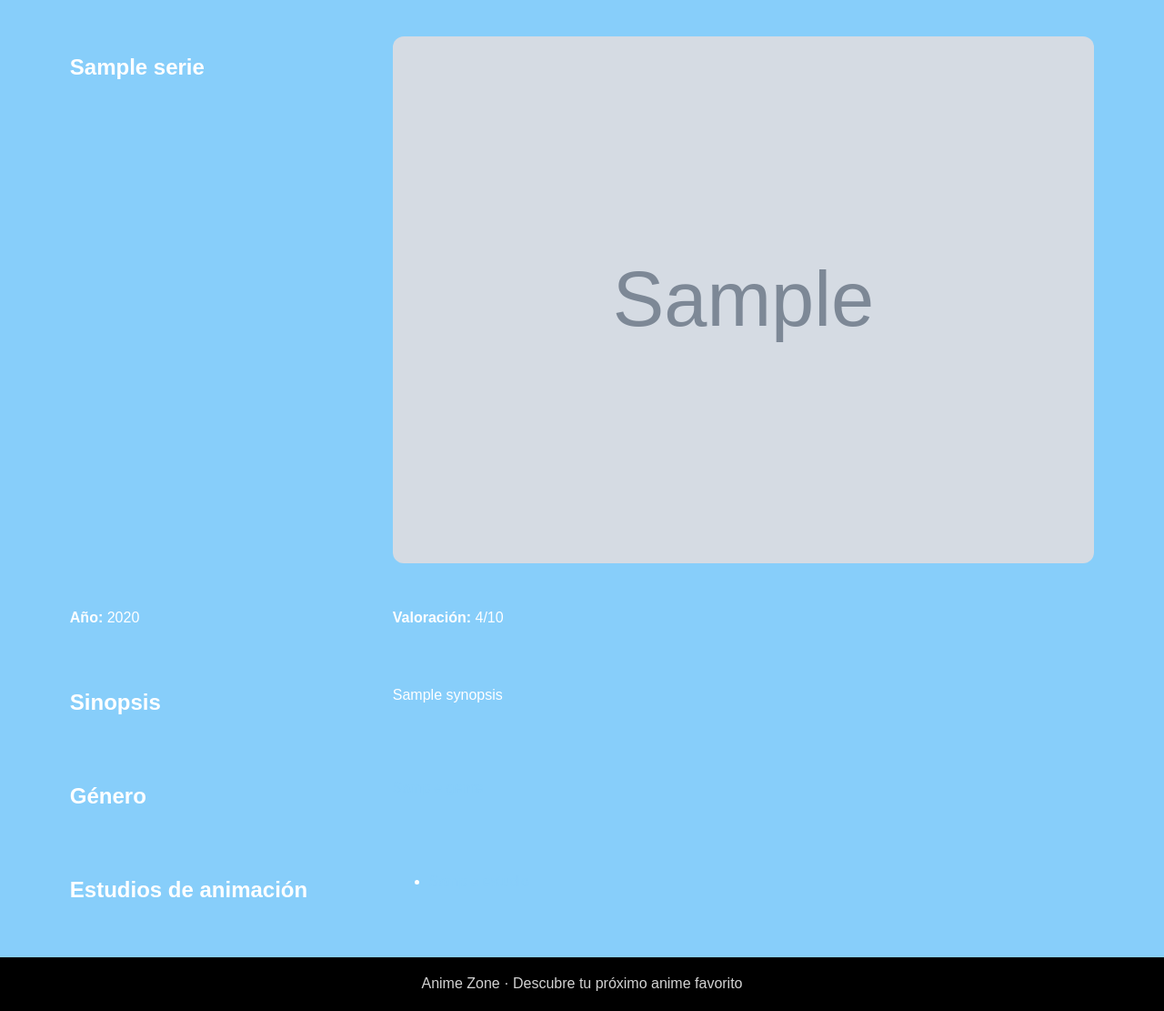
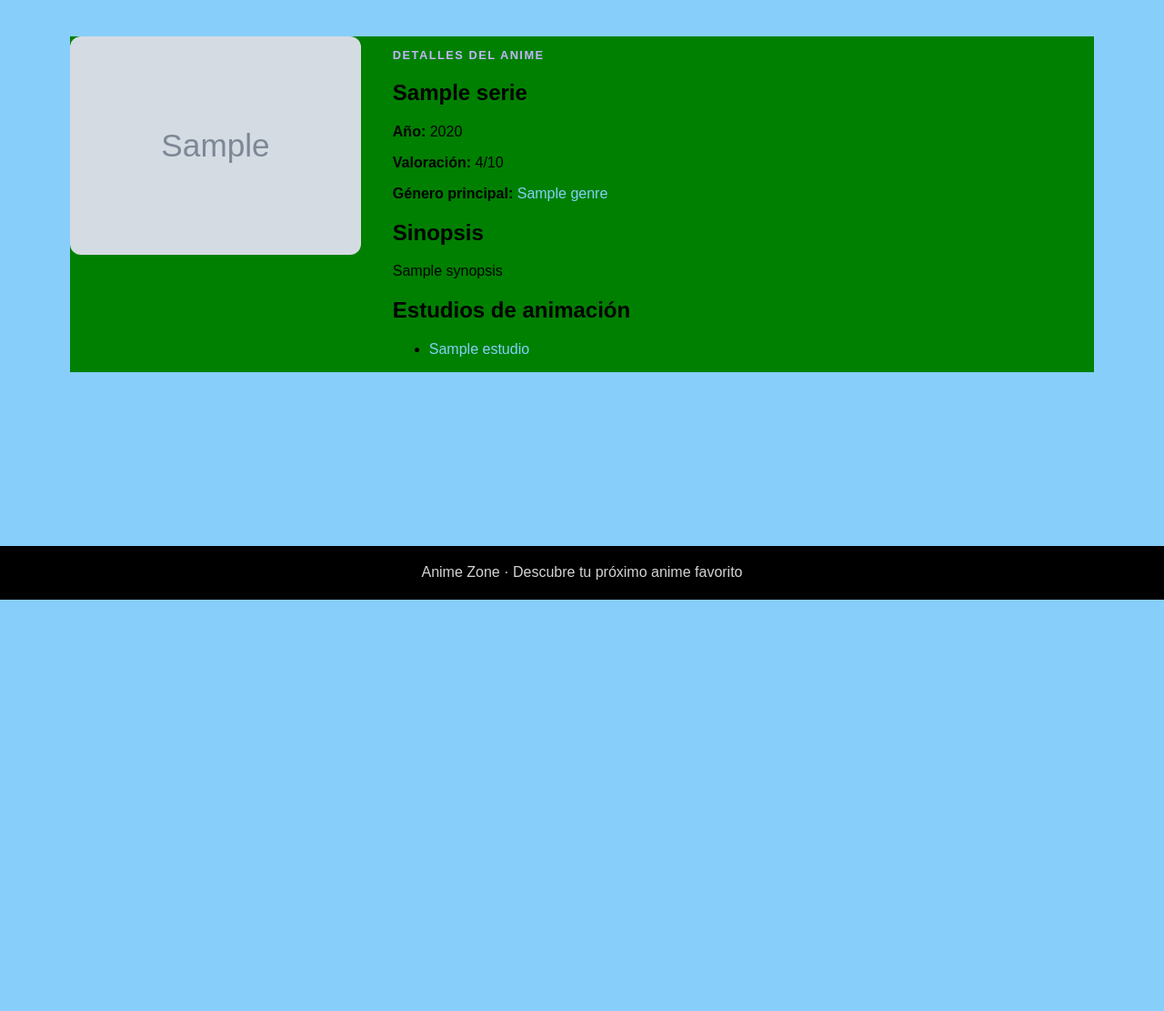
Before and after one commit to oierpalacios-del/AnimeZone, a Django app: template animeZone/appAnime/templates/appAnime/detalle_serie.html in a window 1280 px wide. Shown: the part 58-1169 px from the top of the page at 91% size. After the commit the page ends 717 px from the top, so only its background shows below. Run offline with Django 5.2, Linux system fonts and the light colour scheme; the template is opened without the code that fills it: most values are stand-ins (such as "Sample title", 1, 10 or a date in 2020); grey boxes marked "Sample" are stand-in pictures.

Commit message:
version modificada con color y estilos

```diff
--- a/animeZone/appAnime/static/appAnime/css/estilos.css
+++ b/animeZone/appAnime/static/appAnime/css/estilos.css
@@ -51,23 +51,26 @@
     width: 88%;
     max-width: 1200px;
     margin: 40px auto;
+    min-height: 65vh;
 }
 
 .hero {
     padding: 60px 30px;
     margin-bottom: 45px;
     border-radius: 18px;
+    background: linear-gradient(135deg, #29204b, #252b48);
 }
 
 .hero h1 {
-    line-height: 1;
+    font-size: clamp(2rem, 5vw, 3.5rem);
+    line-height: 1.15;
     max-width: 750px;
 }
 
 .etiqueta {
-    color: lightblue;
+    color: #c4b5fd;
     text-transform: uppercase;
-    font-size: 8;
+    font-size: 0.8rem;
     font-weight: bold;
     letter-spacing: 1.5px;
 }
@@ -107,6 +110,7 @@
 
 .tarjeta-contenido {
     padding: 20px;
+
 }
 
 .imagen-anime {
@@ -130,6 +134,8 @@
     gap: 35px;
     align-items: start;
     margin-top: 25px;
+    background-color: green;
+    color: black;
 }
 
 .imagen-detalle {
--- a/animeZone/appAnime/templates/appAnime/detalle_serie.html
+++ b/animeZone/appAnime/templates/appAnime/detalle_serie.html
@@ -3,29 +3,35 @@
 {% block titulo %}{{ serie.title }} | Anime Zone{% endblock %}
 
 {% block contenido %}
-<article class="detalle">
+<section class="detalle">
+    {% if serie.image_url %}
+        <img
+            src="{{ serie.image_url }}"
+            alt="Imagen de {{ serie.title }}"
+            class="imagen-detalle"
+        >
+    {% endif %}
+
+    <div>
+        <p class="etiqueta">DETALLES DEL ANIME</p>
         <h1>{{ serie.title }}</h1>
-
-    {% if serie.image_url %}
-    <img class="imagen-detalle"
-         src="{{ serie.image_url }}"
-         alt="Portada de {{ serie.title }}">
-    {% endif %}
 
         <p><strong>Año:</strong> {{ serie.release_year }}</p>
         <p><strong>Valoración:</strong> {{ serie.rating }}/10</p>
 
-    <h2>Sinopsis</h2>
-    <p>{{ serie.synopsis }}</p>
-
-    <h2>Género</h2>
         <p>
+            <strong>Género principal:</strong>
             <a href="{% url 'appAnime:detalle_genero' serie.genre.id %}">
                 {{ serie.genre.name }}
             </a>
         </p>
 
+        <h2>Sinopsis</h2>
+        <p>{{ serie.synopsis }}</p>
+
         <h2>Estudios de animación</h2>
+
+        {% if serie.studios.all %}
             <ul>
                 {% for estudio in serie.studios.all %}
                     <li>
@@ -37,5 +43,7 @@
                     <li>No hay estudios asociados.</li>
                 {% endfor %}
             </ul>
-</article>
+        {% endif %}
+    </div>
+</section>
 {% endblock %}
```
Lines whose indentation alone changed are shown as unchanged.
